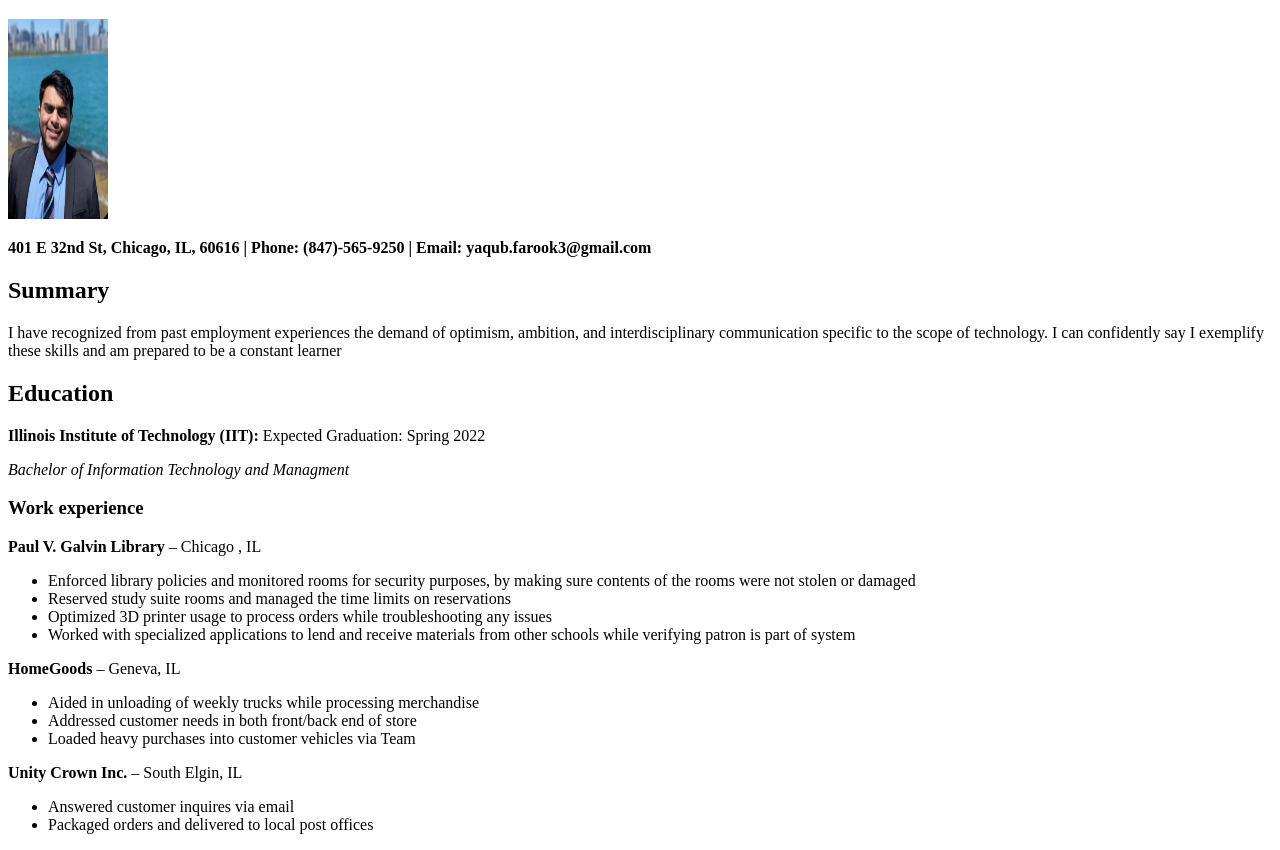
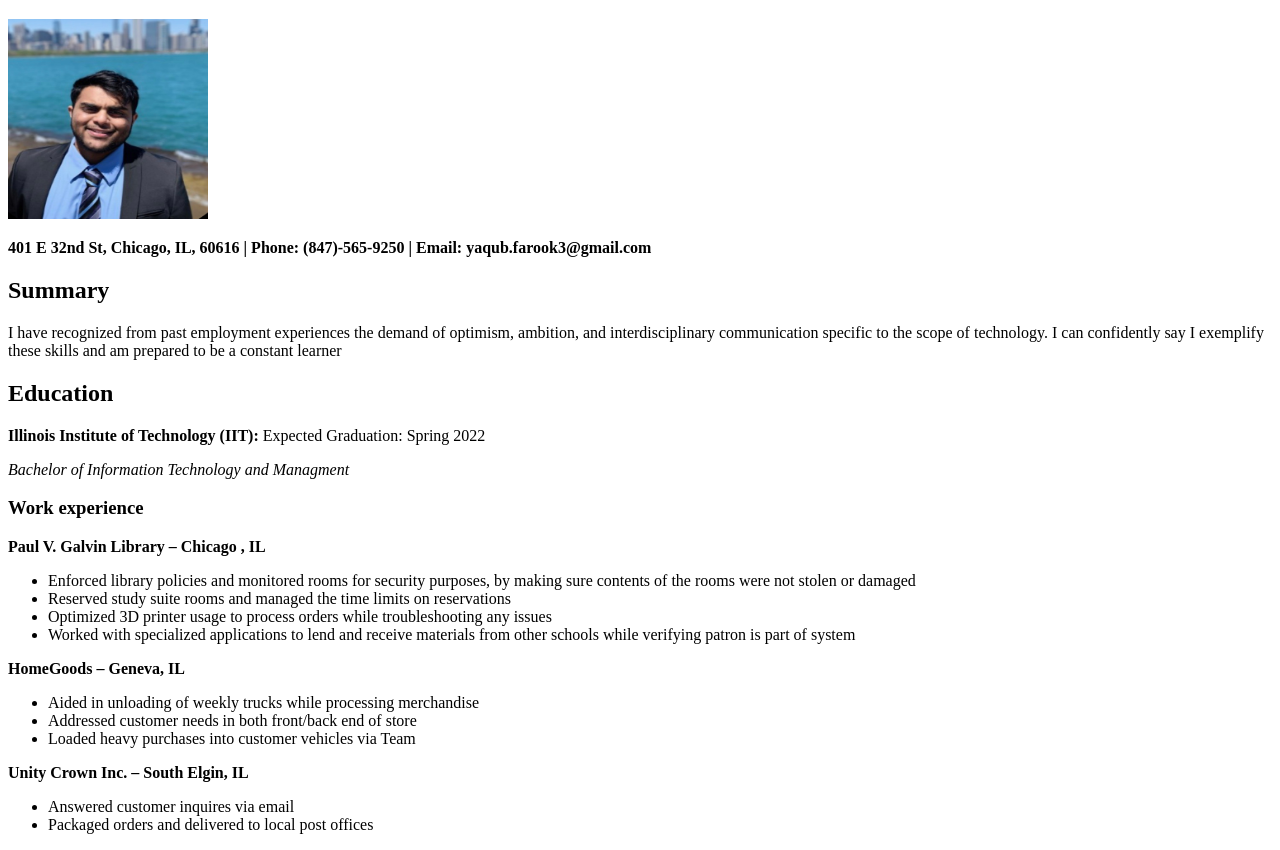
Before and after one commit to yfarook3/itmd-361-project-1, a plain HTML site: page index.html in a window 1280 px wide. Shown: the part 131-981 px from the top of the page. Drawn offline with Linux system fonts and the light colour scheme.

Commit message:
Update index.html

```diff
--- a/index.html
+++ b/index.html
@@ -14,20 +14,20 @@
 		</ul>
 	</nav>
 	<h1> Yaqub Farook's Resume </h1>
-	<img src="Me.jpg" width="100" height="200" alt="Me">
+	<img src="Me.jpg" width="200" height="200" alt="Me">
 
 	<p>
-		<b>401 E 32nd St, Chicago, IL, 60616 | Phone: (847)-565-9250 | Email: yaqub.farook3@gmail.com</b>
+		<strong>401 E 32nd St, Chicago, IL, 60616 | Phone: (847)-565-9250 | Email: yaqub.farook3@gmail.com</strong>
 	</p>
 	<h2> Summary </h2>
 		<p>I have recognized from past employment experiences the demand of optimism, ambition, and interdisciplinary communication specific to the scope of technology. I can confidently say I exemplify these skills and am prepared to be a constant learner</p>
 
 	<h2>Education</h2>
-		<p><b>Illinois Institute of Technology (IIT):</b> Expected Graduation: Spring 2022</p>
-		<p><i> Bachelor of Information Technology and Managment </i> </p>
+		<p><strong>Illinois Institute of Technology (IIT):</strong> Expected Graduation: Spring 2022</p>
+		<p><i> Bachelor of Information Technology and Managment </i></p>
 
 	<h3>Work experience</h3>
-	<p><b>Paul V. Galvin Library</b> – Chicago , IL</p>
+	<p><strong>Paul V. Galvin Library</b> – Chicago , IL</strong>
 		<ul>
 			<li>Enforced library policies and monitored rooms for security purposes, by making sure contents of the rooms were not stolen or damaged</li>
 			<li>Reserved study suite rooms and managed the time limits on reservations</li>
@@ -35,13 +35,13 @@
 			<li>Worked with specialized applications to lend and receive materials from other schools while verifying patron is part of system</li>
 		</ul>
 
-	<p><b>HomeGoods</b> – Geneva, IL</p>
+	<p><strong>HomeGoods</b> – Geneva, IL</strong>
 		<ul>
 			<li>Aided in unloading of weekly trucks while processing merchandise</li>
 			<li>Addressed customer needs in both front/back end of store</li>
 			<li>Loaded heavy purchases into customer vehicles via Team</li>
 		</ul>
-	<p><b> Unity Crown Inc. </b> – South Elgin, IL</p>
+	<p><strong> Unity Crown Inc. </b> – South Elgin, IL</strong>
 		<ul>
 			<li>Answered customer inquires via email</li>
 			<li>Packaged orders and delivered to local post offices</li>
```
